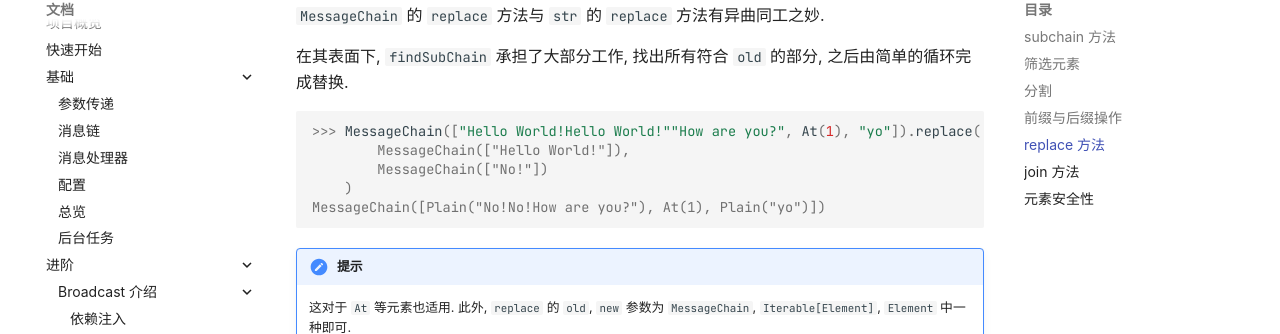
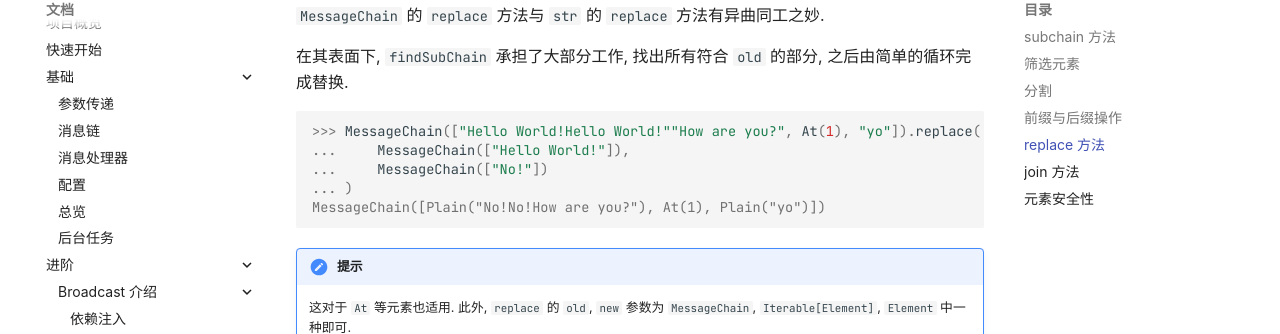
Before and after one commit to GraiaProject/Ariadne, an MkDocs documentation site: the page built from docs/advance/msg-chain.md, in a window 1280 px wide and 900 px high, scrolled down 1772 px. Shown: the part 119-453 px from the top of the window. Built offline with MkDocs 1.6.1 and Material for MkDocs 9.7.7, drawn with Linux system fonts in a browser that asks for light colours; comment, search, counter and statistics services are not loaded.

````diff
--- a/docs/advance/msg-chain.md
+++ b/docs/advance/msg-chain.md
@@ -81,9 +81,9 @@ assert not msg_chain.endswith("world!")
 
 ```pycon
 >>> MessageChain(["Hello World!Hello World!""How are you?", At(1), "yo"]).replace(
-        MessageChain(["Hello World!"]),
-        MessageChain(["No!"])
-    )
+...     MessageChain(["Hello World!"]),
+...     MessageChain(["No!"])
+... )
 MessageChain([Plain("No!No!How are you?"), At(1), Plain("yo")])
 ```
 
--- a/pyproject.toml
+++ b/pyproject.toml
@@ -47,7 +47,7 @@ typing-extensions = "^4.0.0"
 prompt-toolkit = "^3.0.24"
 arclet-alconna = { version = "^0.6", optional = true }
 graia-scheduler = { version = "^0.0.6", optional = true }
-graia-saya = { version = "^0.0.14", optional = true }
+graia-saya = "^0.0"
 fastapi = { version = "^0.74.1", optional = true }
 uvicorn = { extras = ["standard"], version = "^0.17.5", optional = true }
 
````
Also changed, not shown: docs/advance/adapter.md (+1 -1 lines), docs/elaina/talk/NAV.md (+1 -0 lines), 1 other file.
